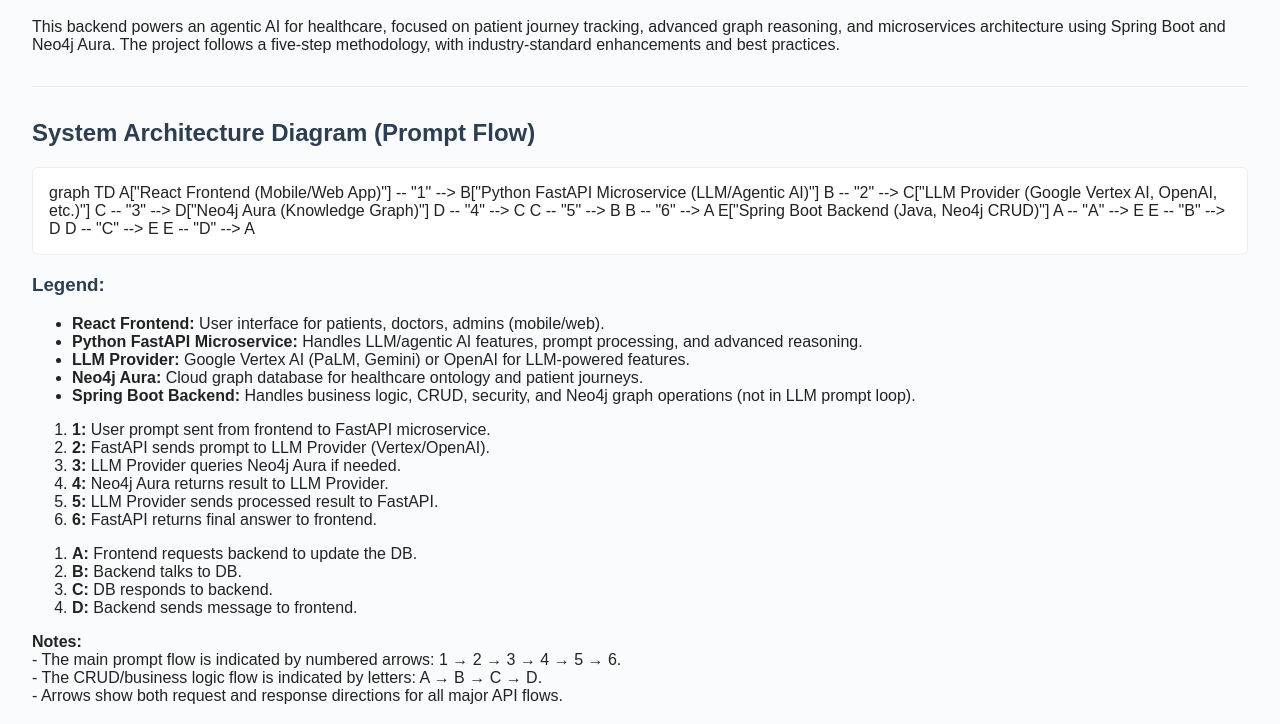
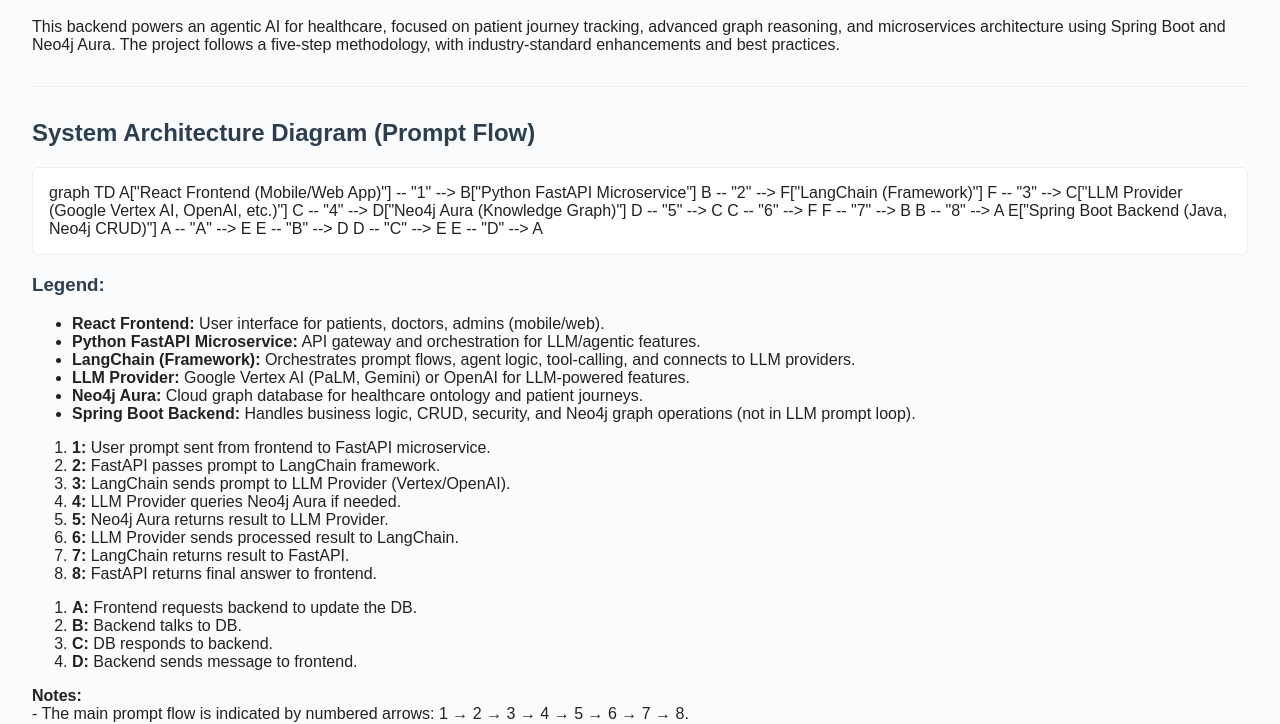
Before and after one commit to tnhgeneric/Agentic-onto, a website: page apps/agentic-backend/README.html in a window 1280 px wide. Shown: the part 72-796 px from the top of the page. Drawn offline with Linux system fonts and the light colour scheme.

Commit message:
docs: add Eraser architecture diagram PNG and update README.md

```diff
--- a/apps/agentic-backend/README.html
+++ b/apps/agentic-backend/README.html
@@ -21,12 +21,14 @@
   <hr>
   <h2>System Architecture Diagram (Prompt Flow)</h2>
   <div class="mermaid">graph TD
-    A["React Frontend (Mobile/Web App)"] -- "1" --> B["Python FastAPI Microservice (LLM/Agentic AI)"]
-    B -- "2" --> C["LLM Provider (Google Vertex AI, OpenAI, etc.)"]
-    C -- "3" --> D["Neo4j Aura (Knowledge Graph)"]
-    D -- "4" --> C
-    C -- "5" --> B
-    B -- "6" --> A
+    A["React Frontend (Mobile/Web App)"] -- "1" --> B["Python FastAPI Microservice"]
+    B -- "2" --> F["LangChain (Framework)"]
+    F -- "3" --> C["LLM Provider (Google Vertex AI, OpenAI, etc.)"]
+    C -- "4" --> D["Neo4j Aura (Knowledge Graph)"]
+    D -- "5" --> C
+    C -- "6" --> F
+    F -- "7" --> B
+    B -- "8" --> A
     E["Spring Boot Backend (Java, Neo4j CRUD)"]
     A -- "A" --> E
     E -- "B" --> D
@@ -36,18 +38,21 @@
   <h3>Legend:</h3>
   <ul>
     <li><b>React Frontend:</b> User interface for patients, doctors, admins (mobile/web).</li>
-    <li><b>Python FastAPI Microservice:</b> Handles LLM/agentic AI features, prompt processing, and advanced reasoning.</li>
+    <li><b>Python FastAPI Microservice:</b> API gateway and orchestration for LLM/agentic features.</li>
+    <li><b>LangChain (Framework):</b> Orchestrates prompt flows, agent logic, tool-calling, and connects to LLM providers.</li>
     <li><b>LLM Provider:</b> Google Vertex AI (PaLM, Gemini) or OpenAI for LLM-powered features.</li>
     <li><b>Neo4j Aura:</b> Cloud graph database for healthcare ontology and patient journeys.</li>
     <li><b>Spring Boot Backend:</b> Handles business logic, CRUD, security, and Neo4j graph operations (not in LLM prompt loop).</li>
   </ul>
   <ol>
     <li><b>1:</b> User prompt sent from frontend to FastAPI microservice.</li>
-    <li><b>2:</b> FastAPI sends prompt to LLM Provider (Vertex/OpenAI).</li>
-    <li><b>3:</b> LLM Provider queries Neo4j Aura if needed.</li>
-    <li><b>4:</b> Neo4j Aura returns result to LLM Provider.</li>
-    <li><b>5:</b> LLM Provider sends processed result to FastAPI.</li>
-    <li><b>6:</b> FastAPI returns final answer to frontend.</li>
+    <li><b>2:</b> FastAPI passes prompt to LangChain framework.</li>
+    <li><b>3:</b> LangChain sends prompt to LLM Provider (Vertex/OpenAI).</li>
+    <li><b>4:</b> LLM Provider queries Neo4j Aura if needed.</li>
+    <li><b>5:</b> Neo4j Aura returns result to LLM Provider.</li>
+    <li><b>6:</b> LLM Provider sends processed result to LangChain.</li>
+    <li><b>7:</b> LangChain returns result to FastAPI.</li>
+    <li><b>8:</b> FastAPI returns final answer to frontend.</li>
   </ol>
   <ol>
     <li><b>A:</b> Frontend requests backend to update the DB.</li>
@@ -56,8 +61,9 @@
     <li><b>D:</b> Backend sends message to frontend.</li>
   </ol>
   <p><b>Notes:</b><br>
-    - The main prompt flow is indicated by numbered arrows: 1 → 2 → 3 → 4 → 5 → 6.<br>
+    - The main prompt flow is indicated by numbered arrows: 1 → 2 → 3 → 4 → 5 → 6 → 7 → 8.<br>
     - The CRUD/business logic flow is indicated by letters: A → B → C → D.<br>
+    - LangChain is now explicitly shown as the orchestration layer between FastAPI and the LLM provider.<br>
     - Arrows show both request and response directions for all major API flows.
   </p>
   <hr>
```
Also changed, not shown: Basic Architecture diagram.png (added), apps/agentic-backend/README.md, apps/agentic-backend/assets/Basic Architecture diagram.png (added).
